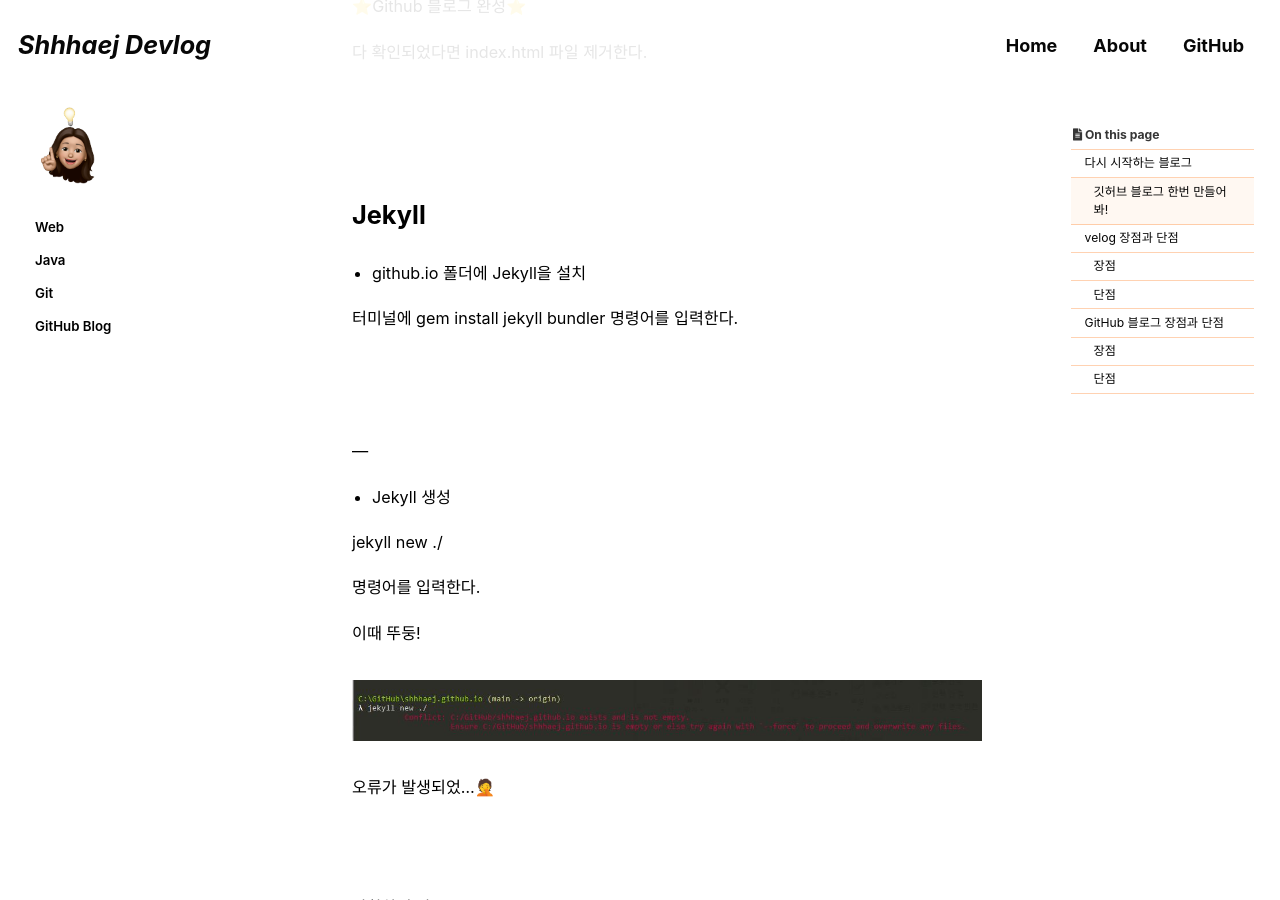
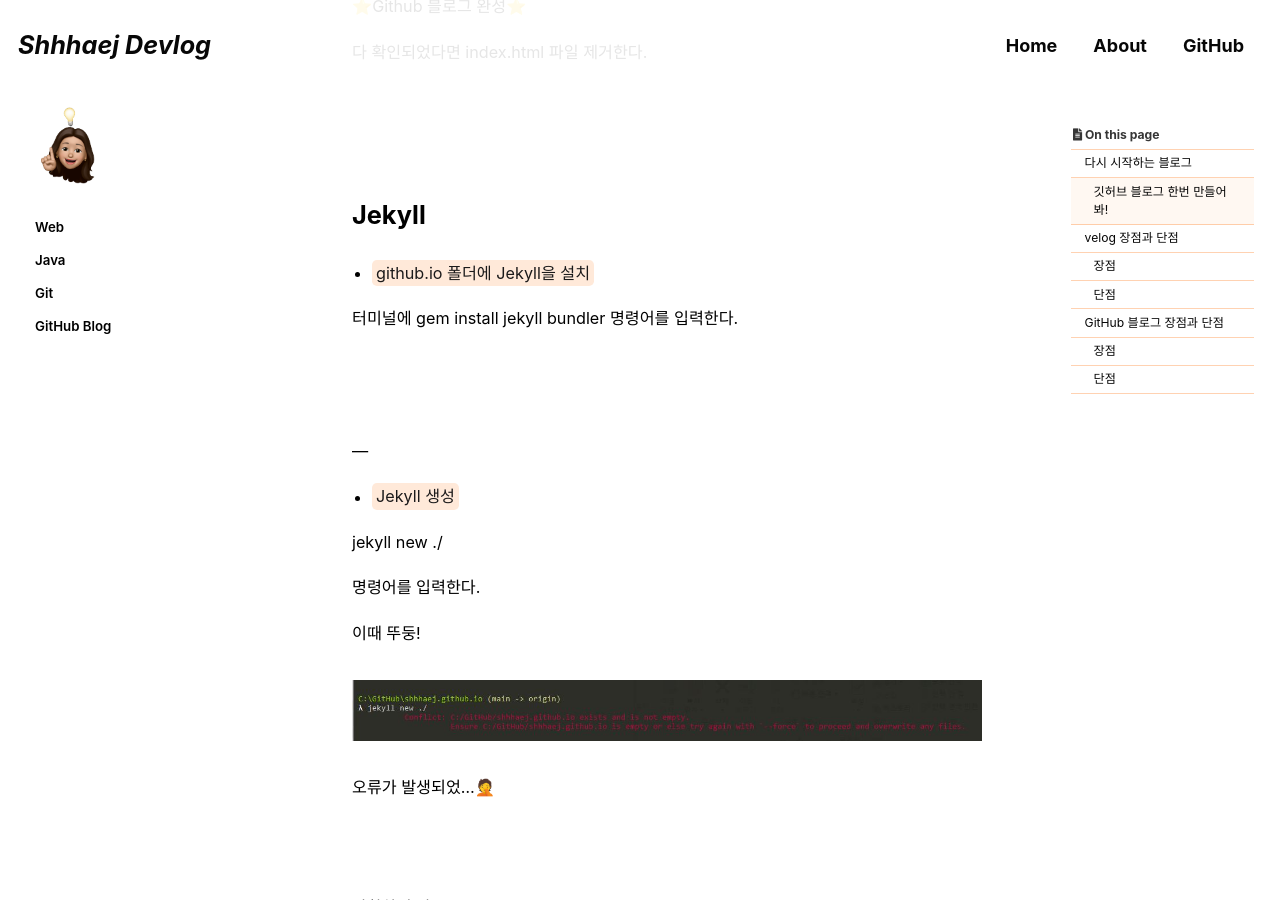
Before and after one commit to shhhaej/shhhaej.github.io, a Jekyll site: the page built from _posts/2021-09-05-github-blog-1.md, in a window 1280 px wide and 900 px high, scrolled down 3333 px. Built offline with Jekyll 4.4.1, drawn with Linux system fonts in a browser that asks for light colours; cached includes are drawn as plain includes; some web fonts are replaced; comment, search, counter and statistics services are not loaded.

Commit message:
recommit.

```diff
--- a/_posts/2021-09-05-github-blog-1.md
+++ b/_posts/2021-09-05-github-blog-1.md
@@ -118,7 +118,7 @@ username.github.io repository 확인 시 Push한 파일이 확인 잘 된다면
 
 # Jekyll
 
-- github.io 폴더에 Jekyll을 설치
+- <mark>github.io 폴더에 Jekyll을 설치</mark>
 
 터미널에 gem install jekyll bundler 명령어를 입력한다.
 
@@ -129,7 +129,7 @@ username.github.io repository 확인 시 Push한 파일이 확인 잘 된다면
 ---
 
 
-- Jekyll 생성
+- <mark>Jekyll 생성</mark>
 
 jekyll new ./
 
```
